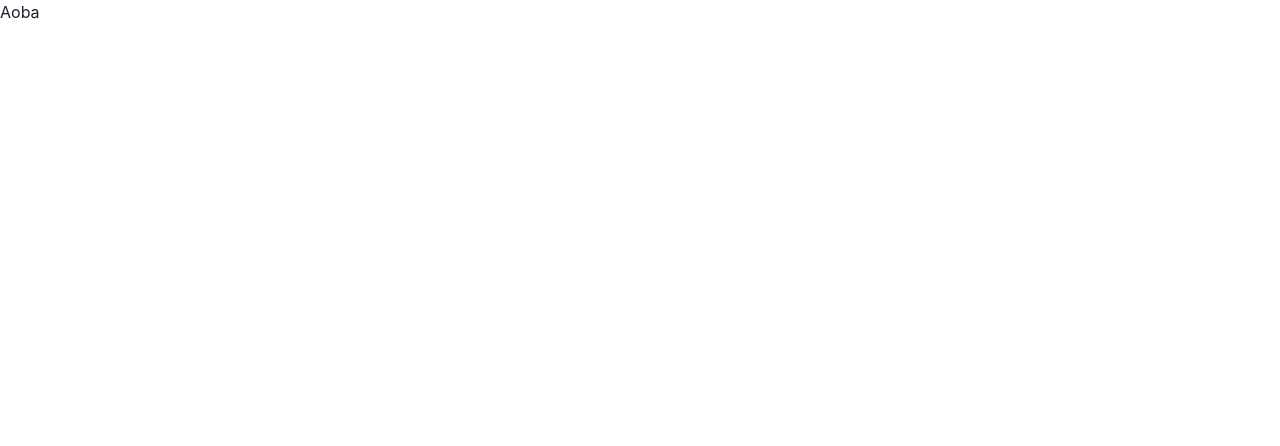
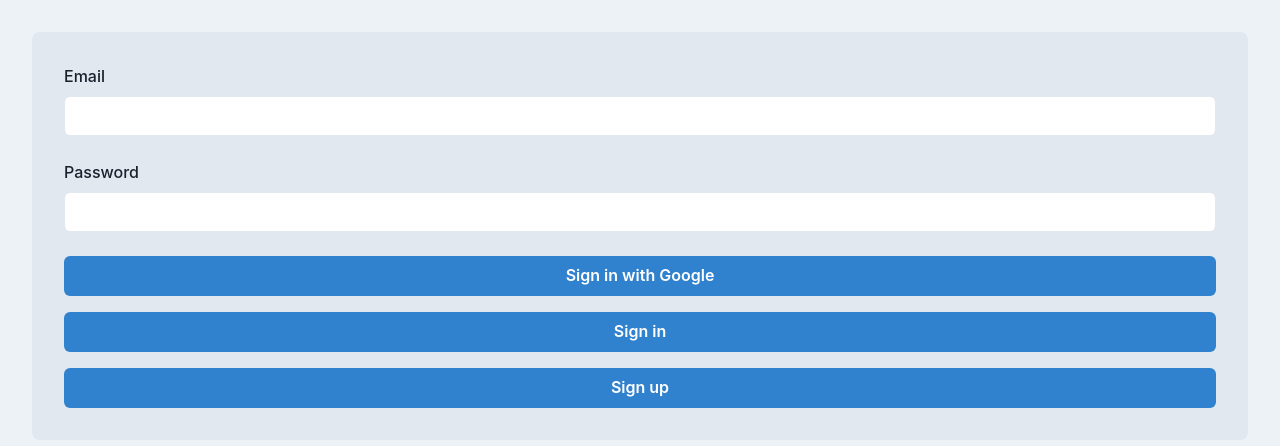
Before and after one commit to CRamos132/my-tracker, a Next.js app: page /login in a window 1280 px wide. Shown: the top 446 px of the page. Built offline with nearby package versions, Linux system fonts and the light colour scheme; no server answers.

Commit message:
added auth

```diff
--- a/src/contexts/AuthContext/index.tsx
+++ b/src/contexts/AuthContext/index.tsx
@@ -1,20 +1,48 @@
 /* eslint-disable @typescript-eslint/no-explicit-any */
-import { onAuthStateChanged } from "firebase/auth";
+import { GoogleAuthProvider, onAuthStateChanged, signInWithPopup } from "firebase/auth";
 import { createContext, ReactNode, useContext, useEffect, useState } from "react";
-import { auth } from "../../lib/firebase";
+import { auth, provider } from "../../lib/firebase";
 import { useRouter } from "next/router";
 
 interface IAuthContext {
   user: Record<string, unknown> | null;
+  signInWithGoogle: () => void
 }
 
 const AuthContext = createContext<IAuthContext>({
   user: null,
+  signInWithGoogle: () => { }
 });
 
 function AuthProvider({ children }: { children: ReactNode }) {
   const [user, setUser] = useState<any>(null)
   const router = useRouter()
+
+  const signInWithGoogle = () => {
+    signInWithPopup(auth, provider)
+      .then((result) => {
+        // This gives you a Google Access Token. You can use it to access the Google API.
+        const credential = GoogleAuthProvider.credentialFromResult(result);
+        const token = credential?.accessToken;
+        console.log("🚀 ~ token:", token)
+        // The signed-in user info.
+        const user = result.user;
+        console.log("🚀 ~ user:", user)
+        router.push('/')
+        // IdP data available using getAdditionalUserInfo(result)
+        // ...
+      }).catch((error) => {
+        // Handle Errors here.
+        const errorCode = error.code;
+        console.log("🚀 ~ errorCode:", errorCode)
+        // const errorMessage = error.message;
+        // // The email of the user's account used.
+        // const email = error.customData.email;
+        // // The AuthCredential type that was used.
+        // const credential = GoogleAuthProvider.credentialFromError(error);
+        // ...
+      });
+  }
 
   useEffect(() => {
     const unsubscribe = onAuthStateChanged(auth, data => {
@@ -34,6 +62,7 @@
     <AuthContext.Provider
       value={{
         user,
+        signInWithGoogle
       }}
     >
       {children}
--- a/src/lib/firebase.js
+++ b/src/lib/firebase.js
@@ -1,7 +1,7 @@
 // Import the functions you need from the SDKs you need
 import { initializeApp } from "firebase/app";
 import { getFirestore } from 'firebase/firestore/lite';
-import { getAuth } from "firebase/auth";
+import { getAuth, GoogleAuthProvider } from "firebase/auth";
 // TODO: Add SDKs for Firebase products that you want to use
 // https://firebase.google.com/docs/web/setup#available-libraries
 
@@ -22,3 +22,4 @@
 
 export const db = getFirestore(app)
 export const auth = getAuth(app)
+export const provider = new GoogleAuthProvider();
--- a/src/pages/login/index.tsx
+++ b/src/pages/login/index.tsx
@@ -1,7 +1,50 @@
+import { Box, Button, Flex, FormControl, FormLabel, Input } from "@chakra-ui/react";
+import { useAuth } from "../../contexts/AuthContext";
+
 export default function LoginPage() {
+  const { signInWithGoogle } = useAuth()
+
+  const handleForm = (e) => {
+    e?.preventDefault()
+    const formData = new FormData(e.target)
+    const data = Object.fromEntries(formData)
+    console.log("🚀 ~ data:", data)
+  }
+
   return (
-    <div>
-      Aoba
-    </div>
+    <Box padding={'32px'} backgroundColor={'gray.100'} height={'100vh'}>
+      <Flex
+        direction={'column'}
+        rowGap={'24px'}
+        backgroundColor={'gray.200'}
+        padding={'32px'}
+        borderRadius={'8px'}
+        as='form'
+        onSubmit={handleForm}
+      >
+        <FormControl>
+          <FormLabel>Email</FormLabel>
+          <Input name="email" type='email' backgroundColor={'white'} />
+        </FormControl>
+        <FormControl>
+          <FormLabel>Password</FormLabel>
+          <Input name="password" type='password' backgroundColor={'white'} />
+        </FormControl>
+        <Flex
+          direction={'column'}
+          rowGap={'16px'}
+        >
+          <Button colorScheme='blue' type="button" onClick={signInWithGoogle}>
+            Sign in with Google
+          </Button>
+          <Button colorScheme='blue' type="submit">
+            Sign in
+          </Button>
+          <Button colorScheme='blue' type='button'>
+            Sign up
+          </Button>
+        </Flex>
+      </Flex>
+    </Box>
   )
 }
--- a/tsconfig.json
+++ b/tsconfig.json
@@ -9,6 +9,7 @@
     "module": "esnext",
     "moduleResolution": "bundler",
     "resolveJsonModule": true,
+    "noImplicitAny": false,
     "isolatedModules": true,
     "jsx": "preserve",
     "incremental": true,
```
Also changed, not shown: src/pages/dailies/index.tsx (added, +9 -0 lines), src/pages/mood/index.tsx (added, +9 -0 lines), src/pages/todo/index.tsx (added, +9 -0 lines).
